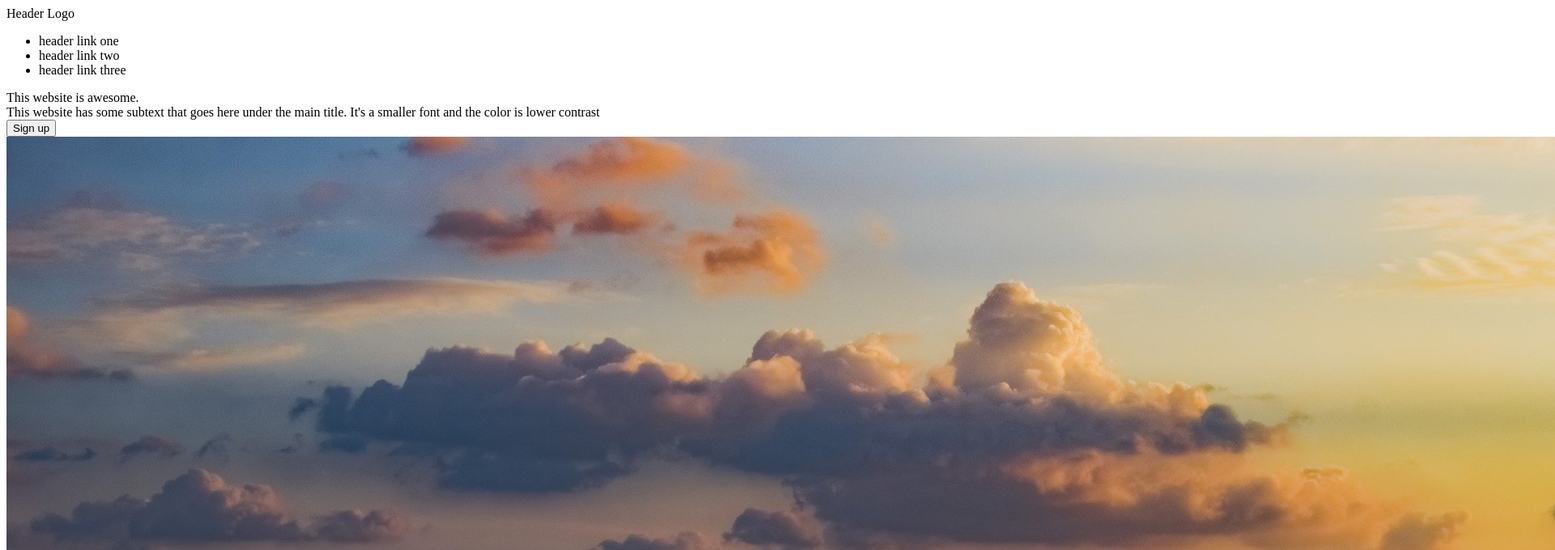
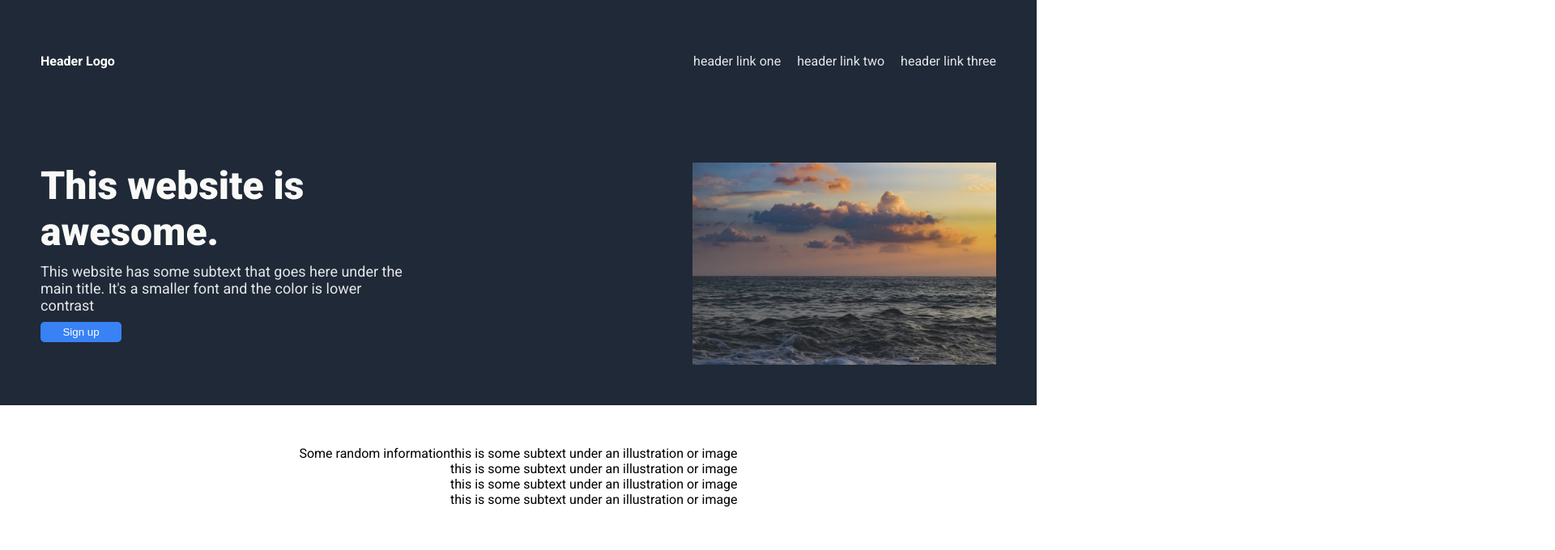
Before and after one commit to lindavid1998/landing-page, a plain HTML site: page index.html in a window 1280 px wide. Shown: the top 680 px of the page at 81% size, 1920 px wide, since content can reach past the window. Drawn offline with Linux system fonts and the light colour scheme.

Commit message:
Add styles to header and section one

```diff
--- a/index.html
+++ b/index.html
@@ -6,6 +6,9 @@
     <meta name="viewport" content="width=device-width, initial-scale=1.0">
     <link rel="stylesheet" href="style.css">
     <title>Landing Page</title>
+    <link rel="preconnect" href="https://fonts.googleapis.com">
+    <link rel="preconnect" href="https://fonts.gstatic.com" crossorigin>
+    <link href="https://fonts.googleapis.com/css2?family=Roboto:ital,wght@0,300;0,400;0,500;0,700;0,900;1,100;1,400;1,900&display=swap" rel="stylesheet">
 </head>
 <body>
     <div class="header">
@@ -27,9 +30,9 @@
                     This website has some subtext that goes here under the main title.
                     It's a smaller font and the color is lower contrast
                 </div>
-                <button>Sign up</button>
+                <button id="sign-up">Sign up</button>
             </div>
-            <img src="sunset.jpg" alt="placeholder image">
+            <img src="sunset.jpg" alt="placeholder image" id="sunset-img">
         </div>
 
         <div class="section two">
--- a/style.css
+++ b/style.css
@@ -0,0 +1,81 @@
+body {
+    padding: 0;
+    margin: 0;
+    font-family: Roboto, sans-serif;
+    display: flex;
+    flex-direction: column;
+}
+
+.header-logo {
+    color: white;
+    size: 24px;
+    font-weight: 700;
+    margin-right: auto;
+    flex: none;
+}
+
+.header, .section {
+    padding: 50px;
+}
+
+.header {
+    display: flex;
+    align-items: center;
+    flex-direction: row;
+    justify-content: space-between;
+    flex-shrink: 0;
+}
+
+.header-links {
+    display: flex;
+    gap: 20px;
+    flex:none;
+    list-style: none;
+    color: #E5E7EB;
+}
+
+.header, .section.one {
+    background-color: #1F2937;
+}
+
+.section {
+    display: flex;
+    justify-content: center;
+}
+
+.section.one {
+    gap: 30px;
+    justify-content: space-between;
+}
+
+.one .section-text {
+    display: flex;
+    width: 450px;
+    flex: none;
+    flex-direction: column;
+    gap: 10px;
+}
+
+#sign-up {
+    background-color: #3882f6;
+    color: white;
+    border-radius: 5px;
+    border: none;
+    padding: 5px;
+    width: 100px;
+}
+
+.section.one .title {
+    color: #f9faf8;
+    font-size: 48px;
+    font-weight: 800;
+}
+
+.section.one .subtext {
+    font-size: 18px;
+    color: #E5E7EB
+}
+
+#sunset-img {
+    height: 250px;
+}
```
